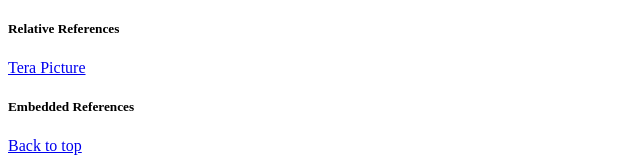
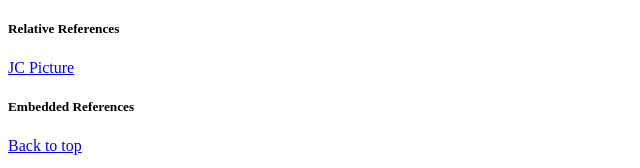
Before and after one commit to coderlimjingcheng/coderlimjingcheng.github.io, a plain HTML site: page index.html in a window 1280 px wide. Shown: the part 624-792 px from the top of the page, 0-640 px from the left. Drawn offline with Linux system fonts and the light colour scheme.

Commit message:
Add files via upload

```diff
--- a/index.html
+++ b/index.html
@@ -29,7 +29,7 @@
 		<h5>Absolute Links</h5>
 		<p><a href = "https://www.google.com"> Google Link</a></p>
 		<h5>Relative References </h5>
-		<p><a href="tera1.jpg" alt="Tera">Tera Picture</a></p>
+		<p><a href="P2.jpg" alt="JC Picutre">JC Picture</a></p>
 		<h5>Embedded References </h5>
 		<p><a href="#top"> Back to top</a></p>
 		<details>
```
